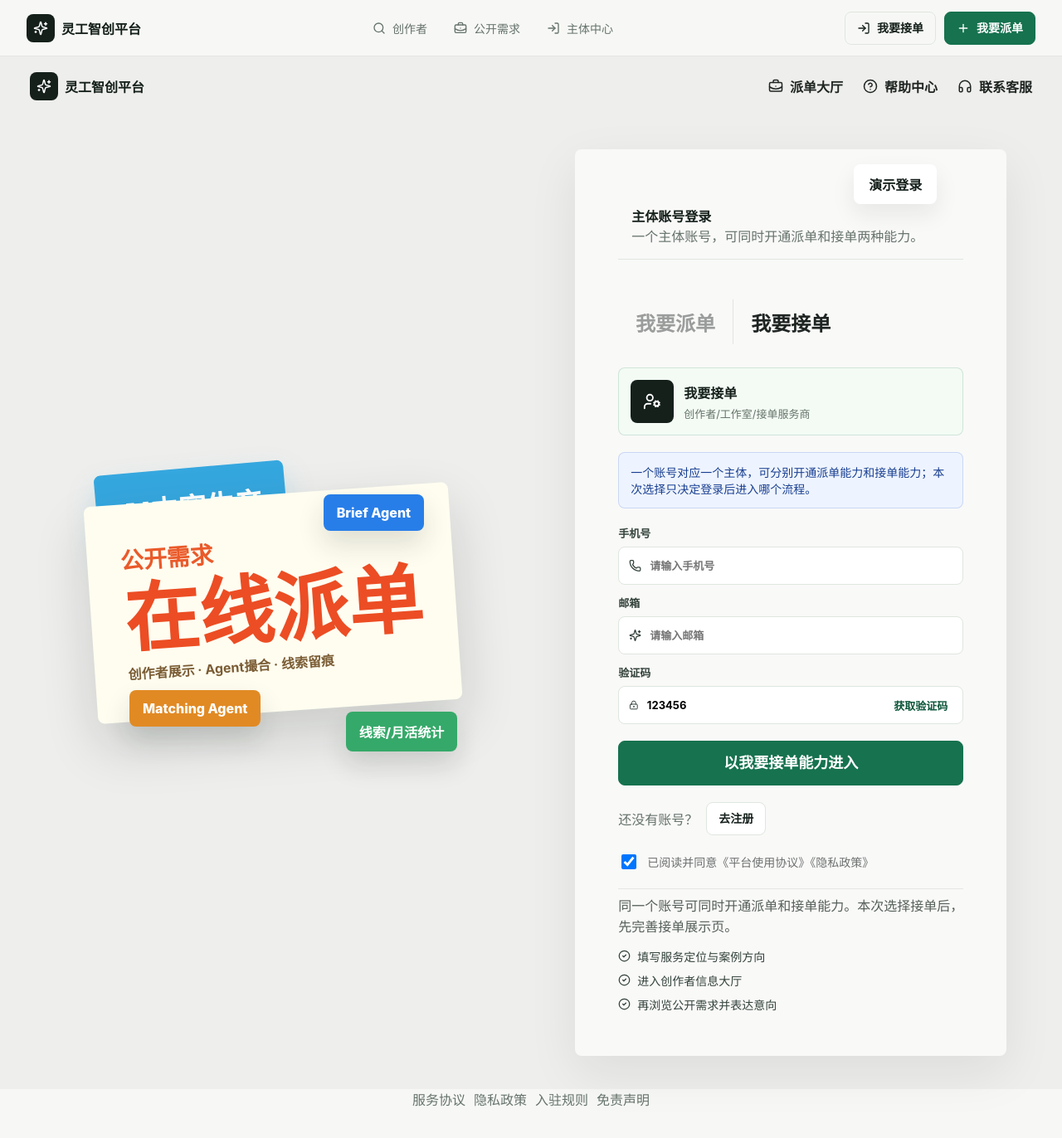
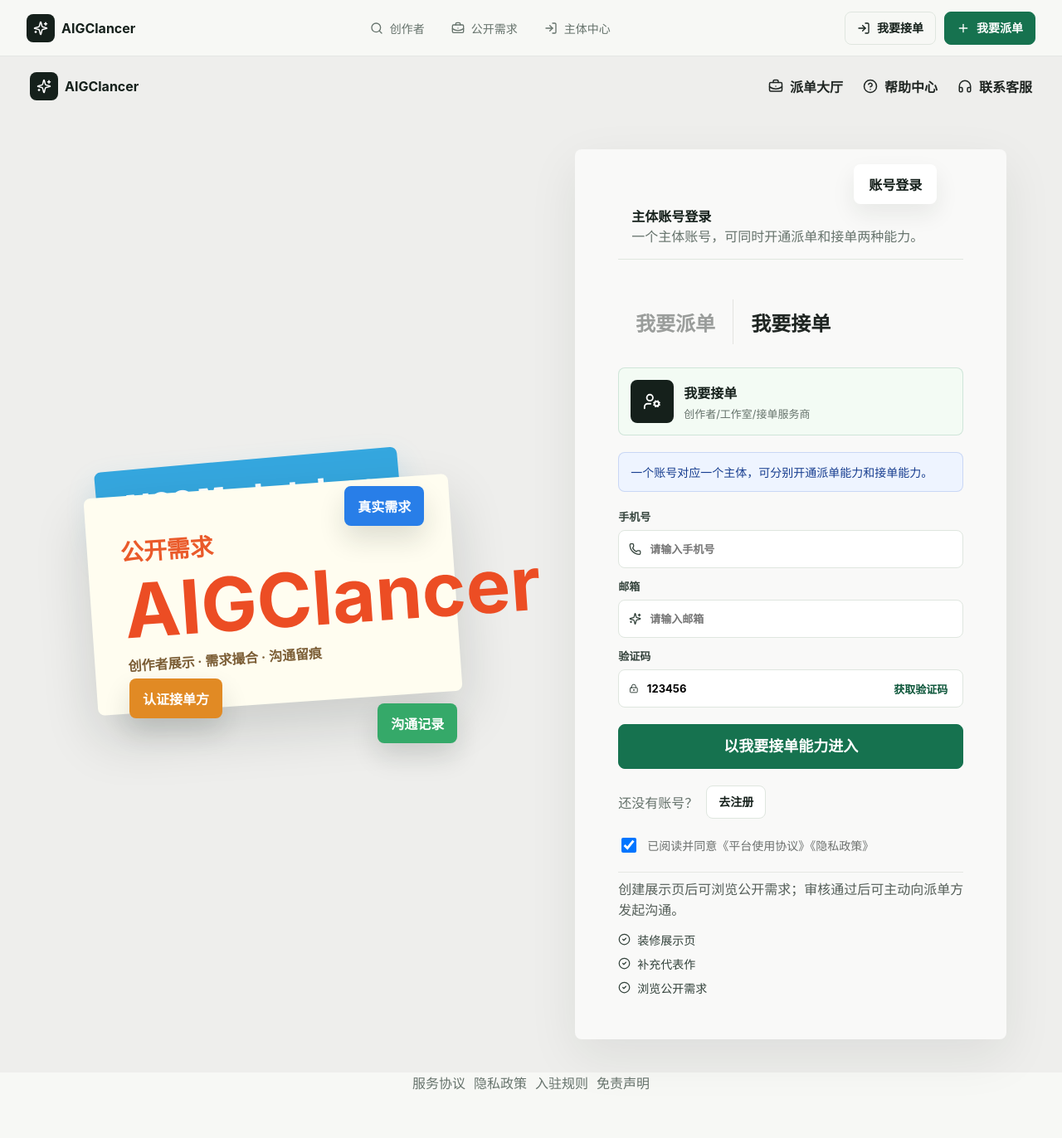
Before and after one commit to chunyang2025-bit/AIGC, a Next.js app: page /login in a window 1280 px wide. Shown: the top 1372 px of the page at 83% size. Built offline with nearby package versions, Linux system fonts and the light colour scheme.

Commit message:
polish: prepare frontend for launch brand

```diff
--- a/app/api/route.ts
+++ b/app/api/route.ts
@@ -4,7 +4,7 @@ export const dynamic = "force-dynamic";
 
 export async function GET() {
   return apiOk({
-    name: "灵工智创平台 API",
+    name: "AIGClancer API",
     version: "1.0.0",
     endpoints: [
       "GET /api/marketplace",
--- a/app/buyer/profile/page.tsx
+++ b/app/buyer/profile/page.tsx
@@ -129,7 +129,7 @@ export default function BuyerProfilePage() {
               <div className="field">
                 <label htmlFor="avatar-url">头像/Logo</label>
                 <input id="avatar-url" value={avatarUrl} onChange={(event) => setAvatarUrl(event.target.value)} />
-                <span className="fieldHint">MVP阶段可填头像文字或图片链接。</span>
+                <span className="fieldHint">可填写头像文字、Logo链接或图片链接。</span>
               </div>
               <div className="field">
                 <label htmlFor="company-location">所在城市</label>
--- a/app/layout.tsx
+++ b/app/layout.tsx
@@ -4,8 +4,8 @@ import Link from "next/link";
 import "./globals.css";
 
 export const metadata: Metadata = {
-  title: "灵工智创平台",
-  description: "连接需求发布方与AIGC创作者的AI内容生产经纪网络。"
+  title: "AIGClancer",
+  description: "连接需求发布方与AIGC创作者的供需撮合平台。"
 };
 
 export default function RootLayout({ children }: { children: React.ReactNode }) {
@@ -32,7 +32,7 @@ export default function RootLayout({ children }: { children: React.ReactNode })
               <span className="brandMark">
                 <Sparkles size={18} />
               </span>
-              <span>灵工智创平台</span>
+              <span>AIGClancer</span>
             </Link>
             <nav className="navLinks" aria-label="Primary navigation">
               <Link href="/creators">
--- a/app/login/page.tsx
+++ b/app/login/page.tsx
@@ -14,8 +14,8 @@ const publicRoles = [
     title: "我要派单",
     subtitle: "机构/品牌/个人/组织",
     button: "登录/注册并完善主体主页",
-    helper: "同一个账号可同时开通派单和接单能力。本次选择派单后，先完善派单方资料和资质。",
-    points: ["主体基本情况展示", "上传对应资质材料", "Agent 整理历史需求"]
+    helper: "完成主体资料和资质审核后，可发布真实内容需求并邀请接单方沟通。",
+    points: ["主体资料认证", "发布内容需求", "邀请接单方沟通"]
   },
   {
     key: "accept",
@@ -24,8 +24,8 @@ const publicRoles = [
     title: "我要接单",
     subtitle: "创作者/工作室/接单服务商",
     button: "登录/注册并完善展示页",
-    helper: "同一个账号可同时开通派单和接单能力。本次选择接单后，先完善接单展示页。",
-    points: ["填写服务定位与案例方向", "进入创作者信息大厅", "再浏览公开需求并表达意向"]
+    helper: "创建展示页后可浏览公开需求；审核通过后可主动向派单方发起沟通。",
+    points: ["装修展示页", "补充代表作", "浏览公开需求"]
   }
 ];
 
@@ -120,7 +120,7 @@ function LoginContent() {
           <span className="brandMark">
             <Sparkles size={18} />
           </span>
-          <span>灵工智创平台</span>
+          <span>AIGClancer</span>
         </Link>
         <nav>
           <Link href="/projects">
@@ -137,20 +137,20 @@ function LoginContent() {
 
       <section className="dispatchLoginMain">
         <div className="dispatchPoster" aria-label="平台介绍">
-          <div className="posterBadge">AI内容生产</div>
+          <div className="posterBadge">AIGC Marketplace</div>
           <div className="posterCard">
             <span>公开需求</span>
-            <strong>在线派单</strong>
-            <em>创作者展示 · Agent撮合 · 线索留痕</em>
+            <strong>AIGClancer</strong>
+            <em>创作者展示 · 需求撮合 · 沟通留痕</em>
           </div>
-          <div className="posterBubble one">Brief Agent</div>
-          <div className="posterBubble two">Matching Agent</div>
-          <div className="posterBubble three">线索/月活统计</div>
+          <div className="posterBubble one">真实需求</div>
+          <div className="posterBubble two">认证接单方</div>
+          <div className="posterBubble three">沟通记录</div>
         </div>
 
         <aside className="dispatchLoginPanel">
           <span className="qrLoginHint">
-            演示登录
+            账号登录
           </span>
 
           <div className="panelTop">
@@ -183,7 +183,7 @@ function LoginContent() {
             </div>
           </div>
           <div className="notice compactNotice">
-            一个账号对应一个主体，可分别开通派单能力和接单能力；本次选择只决定登录后进入哪个流程。
+            一个账号对应一个主体，可分别开通派单能力和接单能力。
           </div>
 
           <div className="loginForm">
@@ -207,7 +207,7 @@ function LoginContent() {
                 <LockKeyhole size={16} />
                 <input placeholder="请输入验证码" defaultValue="123456" />
                 <button
-                  onClick={() => setStatusText("MVP演示验证码为 123456，正式上线后接入短信服务。")}
+                  onClick={() => setStatusText("验证码已发送，请查看手机或邮箱。")}
                   type="button"
                 >
                   获取验证码
--- a/app/provider/profile/page.tsx
+++ b/app/provider/profile/page.tsx
@@ -181,7 +181,7 @@ export default function ProviderProfilePage() {
               <div className="field">
                 <label htmlFor="creator-avatar">头像/Logo</label>
                 <input id="creator-avatar" value={avatarUrl} onChange={(event) => setAvatarUrl(event.target.value)} />
-                <span className="fieldHint">MVP阶段可填头像文字或图片链接。</span>
+                <span className="fieldHint">可填写头像文字、Logo链接或图片链接。</span>
               </div>
               <div className="field">
                 <label htmlFor="creator-location">所在城市</label>
@@ -334,7 +334,7 @@ export default function ProviderProfilePage() {
           </div>
           <CreatorCard creator={preview} />
           <div className="notice">
-            这里是平台撮合资料，不承诺交易履约。具体合作、报价、合同和交付由双方在线下或第三方工具自行确认。
+            这里是你的公开展示资料，派单方会根据服务方向、代表作和联系方式判断是否继续沟通。
           </div>
         </aside>
       </div>
```
Also changed, not shown: app/admin/page.tsx (+5 -5 lines), components/ClientHome.tsx (+22 -24 lines).
